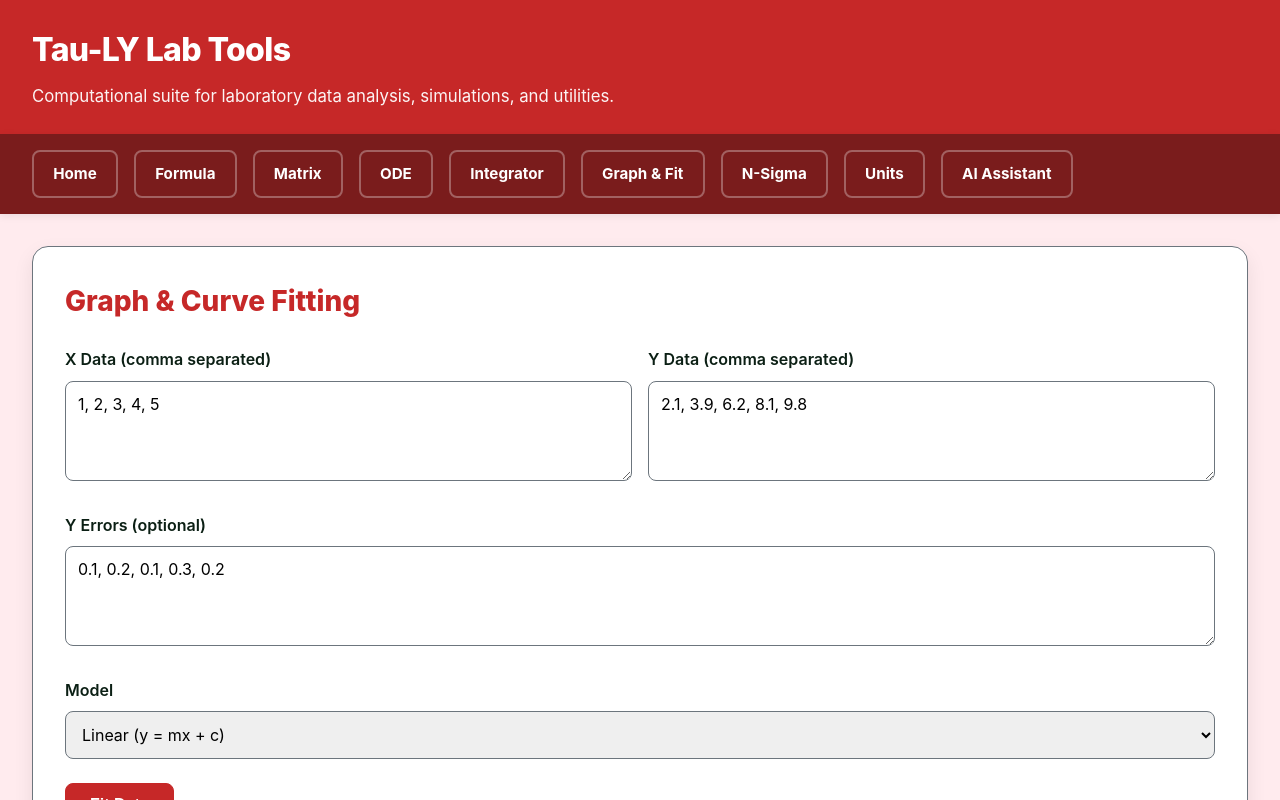
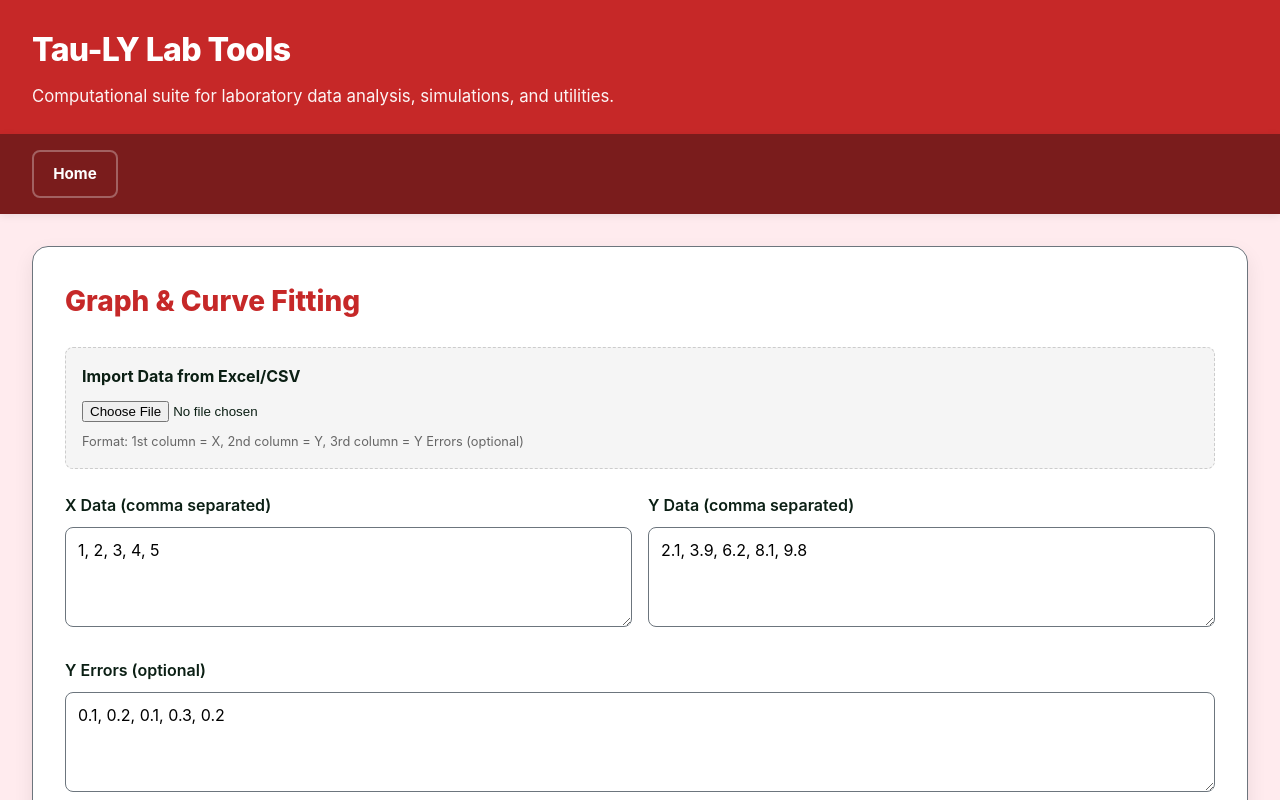
Before and after one commit to tauly420/antigravity-tau, a React app in the folder frontend/: page /fitting in a window 1280 px wide. Shown: the top 800 px of the page. Built offline with nearby package versions, Linux system fonts and the light colour scheme; the HTML template or start-up script is replaced by a standard one.

Commit message:
Fix network error, remove nav bar, add Excel upload for fitting

```diff
--- a/frontend/src/App.tsx
+++ b/frontend/src/App.tsx
@@ -25,14 +25,6 @@ function App() {
 
         <nav className="nav-bar">
           <Link to="/" className="nav-link">Home</Link>
-          <Link to="/formula" className="nav-link">Formula</Link>
-          <Link to="/matrix" className="nav-link">Matrix</Link>
-          <Link to="/ode" className="nav-link">ODE</Link>
-          <Link to="/integrator" className="nav-link">Integrator</Link>
-          <Link to="/fitting" className="nav-link">Graph & Fit</Link>
-          <Link to="/nsigma" className="nav-link">N-Sigma</Link>
-          <Link to="/units" className="nav-link">Units</Link>
-          <Link to="/assistant" className="nav-link">AI Assistant</Link>
         </nav>
 
         <main className="main-content">
--- a/frontend/src/components/GraphFitting.tsx
+++ b/frontend/src/components/GraphFitting.tsx
@@ -50,9 +50,46 @@ function GraphFitting() {
         }
     };
 
+    const handleFileUpload = async (e: React.ChangeEvent<HTMLInputElement>) => {
+        const file = e.target.files?.[0];
+        if (!file) return;
+
+        setError('');
+        setLoading(true);
+        try {
+            const data = await api.parseFile(file);
+            setXData(data.x_data.join(', '));
+            setYData(data.y_data.join(', '));
+            if (data.y_errors) {
+                setYErrors(data.y_errors.join(', '));
+            } else {
+                setYErrors('');
+            }
+        } catch (err: any) {
+            setError(err.response?.data?.error || err.message || 'Failed to parse file');
+        } finally {
+            setLoading(false);
+            // Reset input
+            e.target.value = '';
+        }
+    };
+
     return (
         <div className="card">
             <h2>Graph & Curve Fitting</h2>
+
+            <div style={{ marginBottom: '1.5rem', padding: '1rem', background: '#f5f5f5', borderRadius: '8px', border: '1px dashed #ccc' }}>
+                <label style={{ display: 'block', marginBottom: '0.5rem', fontWeight: 'bold' }}>Import Data from Excel/CSV</label>
+                <input
+                    type="file"
+                    accept=".xlsx, .xls, .csv"
+                    onChange={handleFileUpload}
+                    disabled={loading}
+                />
+                <p style={{ fontSize: '0.8rem', color: '#666', marginTop: '0.5rem' }}>
+                    Format: 1st column = X, 2nd column = Y, 3rd column = Y Errors (optional)
+                </p>
+            </div>
 
             <div className="grid grid-2">
                 <div className="form-group">
--- a/frontend/src/services/api.ts
+++ b/frontend/src/services/api.ts
@@ -1,6 +1,6 @@
 import axios from 'axios';
 
-const API_BASE_URL = import.meta.env.VITE_API_URL || 'http://localhost:5000/api';
+const API_BASE_URL = '/api';
 
 const api = axios.create({
     baseURL: API_BASE_URL,
```
Also changed, not shown: 2 other files (tests, documents, lock files or other folders).
